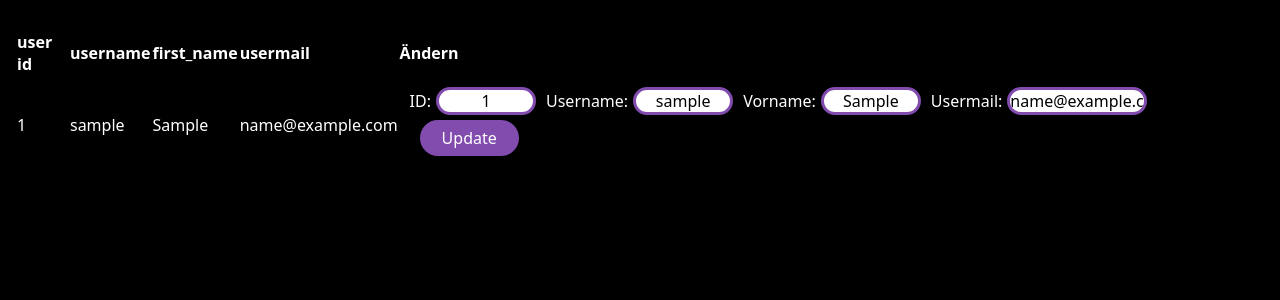
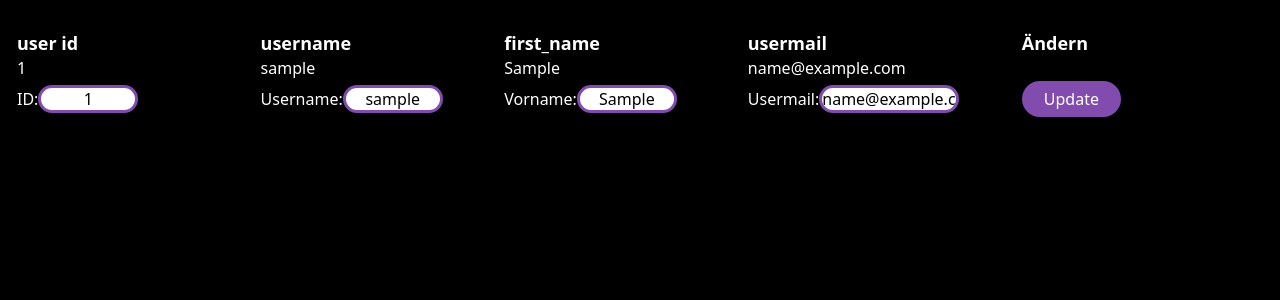
Before and after one commit to fawzywahba15/ITP, a PHP site: page /change.php in a window 1280 px wide. Shown: the part 88-388 px from the top of the page. Run offline with PHP 8.4, Linux system fonts and the light colour scheme; tables that the repository leaves empty or names only in its code hold one stand-in row (values such as "Sample post").

Commit message:
Update change.php

```diff
--- a/admin/change.php
+++ b/admin/change.php
@@ -13,37 +13,52 @@
 
     <?php include "../0include/navbar.php";?>
     <style>
+        .th{
+            width: 400px;
+            margin-left: 50px;
+            margin-right: 50px;
+            font-size: large;
+        }
+        .ka{
+            margin-top: 100px;
+            width: 100px;
+            margin-left: 50px;
+            margin-right: 50px;
+        }
         .admin_label{
-            margin-left: 10px;
-            margin-right: 5px;
+            margin-top: 10px;
+            margin-bottom: 75px;
+            margin-right: 10px;
         }
         .button_2{
+            margin: 0;
+            margin-bottom: 50px;
             padding: 5px;
             padding-left: 20px;
             padding-right: 20px;
             border-radius: 50px;
-            margin-left: 20px;
-            margin-right: 20px;
         }
         .input{
-            display: inline;
+            margin-top: 0;
+            margin-bottom: 50px;
+            display: inline-block;
             margin-left: 0;
             padding: 0;
             width: 100px;
             transform: none;
-            margin-bottom: 5px;
-            margin-top: 10px;
+
             border-color: #824caf;
         }
         .input:focus{
             width: 110px;
         }
         .input_mail{
-
-            display: inline;
+            margin-top: 0;
+            margin-bottom: 50px;
+            display: inline-block;
             grid-auto-rows: auto;
             grid-template-columns: 50%;
-            margin-top: 10px;
+
             margin-left: 0;
             text-align: center ;
             border: 3px #824caf solid ;
@@ -52,7 +67,6 @@
             outline: none;
             border-radius: 25px;
             transition-duration: 0.4s;
-            margin-bottom: 5px;
         }
         .input_mail:focus{
              width: 200px;
@@ -61,14 +75,15 @@
     </style>
 </head>
 <body>
-<table class="container mx-3">
+<table class="mx-3">
     <tr>
-        <th>user id</th>
-        <th>username</th>
-        <th>first_name</th>
-        <th>usermail</th>
-        <th>Ändern</th>
+        <th class="th">user id</th>
+        <th class="th">username</th>
+        <th class="th">first_name</th>
+        <th class="th">usermail</th>
+        <th class="th">Ändern</th>
     </tr>
+
     <?php
     // Connect to the database and retrieve the data
     $conn = mysqli_connect("localhost", "fawzy", "mypassword", "regestrieren");
@@ -77,28 +92,41 @@
     if (mysqli_num_rows($result) > 0) {
         while($row = mysqli_fetch_assoc($result)) {
 
+            echo "<tr class='my_tr'>";
+            echo "<td class='ka'>" . $row["id"] . "</td>";
+            echo "<td class='ka'>" . $row["username"] . "</td>";
+            echo "<td class='ka'>" . $row["first_name"] . "</td>";
+            echo "<td class='ka'>" . $row["usermail"] . "</td>";
+            echo "</tr>";
+
+
+
             echo "<tr>";
-            echo "<td>" . $row["id"] . "</td>";
-            echo "<td>" . $row["username"] . "</td>";
-            echo "<td>" . $row["first_name"] . "</td>";
-            echo "<td>" . $row["usermail"] . "</td>";
-            echo "</div>";
 
 
             echo "<td>";
-            echo "<form>";
-            echo "<label for='id' class='admin_label'>ID: </label>";
+            echo "<form class='my-0 py-0 mx-0 px-0 my_form'>";
+            echo "<label for='id'>ID: </label>";
             echo "<input type='text' name='id' id= 'id' class='input' value='" . $row["id"] . "'>";
-            echo "<label for='username' class='admin_label'>Username: </label>";
+            echo "</td>";
+            echo "<td>";
+            echo "<label for='username'>Username: </label>";
             echo "<input type='text' name='username' id= 'username' class='input' value='" . $row["username"] . "'>";
-            echo "<label for='vorname' class='admin_label'>Vorname: </label>";
+            echo "</td>";
+            echo "<td>";
+            echo "<label for='vorname'>Vorname: </label>";
             echo "<input type='text' name='first_name' id = 'first_name' class='input' value='" . $row["first_name"] . "'>";
-            echo "<label for='usermail' class='admin_label'>Usermail: </label>";
+            echo "</td>";
+            echo "<td>";
+            echo "<label for='usermail'>Usermail: </label>";
             echo "<input type='text' name='usermail' id= 'usermail' class='input_mail' value='" . $row["usermail"] . "'>";
+            echo "</td>";
+            echo "<td>";
             echo "<button type='button' class='button_2' onclick='updateRow(this)'>Update</button>";
             echo "</form>";
+            echo "</td>";
 
-            echo "</td>";
+
             echo "</tr>";
 
         }
```
